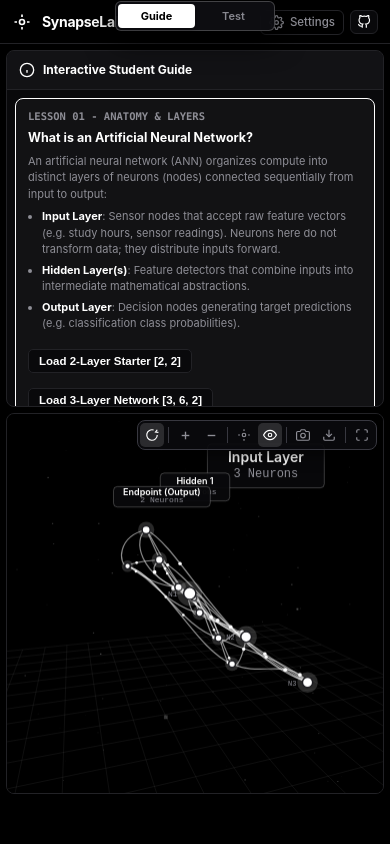
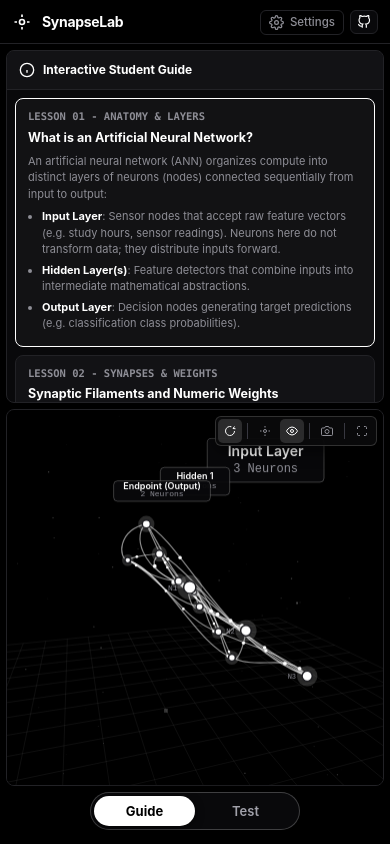
Before and after one commit to PurohitBhagyesh/synapselab, a plain HTML site: page index.html in a window 390 px wide. Drawn offline with Linux system fonts and the light colour scheme.

Commit message:
Refactor mobile UI with macOS capsule pill switcher, remove guide button clutter, add 2-finger pinch zoom, compact toolbar, and update documentation

```diff
--- a/app.js
+++ b/app.js
@@ -452,9 +452,14 @@ epochs = ${config.epochs || 300}`;
     targetCamDist = Math.max(260, Math.min(1250, targetCamDist + e.deltaY * sens));
   }, { passive: false });
 
-  // Touch Support with Fluid Swipe Physics
+  // Touch Support with Fluid 1-Finger Orbit & 2-Finger Pinch Zoom
+  let touchStartDist = 0;
+  let touchStartCamDist = targetCamDist;
+  let isPinching = false;
+
   canvas.addEventListener('touchstart', e => {
     if (e.touches.length === 1) {
+      isPinching = false;
       isDragging = true;
       lastX = e.touches[0].clientX;
       lastY = e.touches[0].clientY;
@@ -467,16 +472,22 @@ epochs = ${config.epochs || 300}`;
       mouseScreenX = e.touches[0].clientX - rect.left;
       mouseScreenY = e.touches[0].clientY - rect.top;
       updateHoveredDot(mouseScreenX, mouseScreenY);
+    } else if (e.touches.length >= 2) {
+      isDragging = false;
+      isPinching = true;
+      const dx = e.touches[0].clientX - e.touches[1].clientX;
+      const dy = e.touches[0].clientY - e.touches[1].clientY;
+      touchStartDist = Math.hypot(dx, dy);
+      touchStartCamDist = targetCamDist;
     }
   }, { passive: true });
 
   canvas.addEventListener('touchmove', e => {
-    if (e.touches.length !== 1) return;
-    const rect = canvas.getBoundingClientRect();
-    mouseScreenX = e.touches[0].clientX - rect.left;
-    mouseScreenY = e.touches[0].clientY - rect.top;
-
-    if (isDragging) {
+    if (e.touches.length === 1 && isDragging && !isPinching) {
+      const rect = canvas.getBoundingClientRect();
+      mouseScreenX = e.touches[0].clientX - rect.left;
+      mouseScreenY = e.touches[0].clientY - rect.top;
+
       const sens = 0.007 * (settings.orbitSensitivity || 1.0);
       const dx = (e.touches[0].clientX - lastX) * sens;
       const dy = (e.touches[0].clientY - lastY) * sens;
@@ -486,12 +497,35 @@ epochs = ${config.epochs || 300}`;
       targetPitch = Math.max(-0.65, Math.min(0.85, targetPitch + dy));
       lastX = e.touches[0].clientX;
       lastY = e.touches[0].clientY;
-    }
-    updateHoveredDot(mouseScreenX, mouseScreenY);
+      updateHoveredDot(mouseScreenX, mouseScreenY);
+    } else if (e.touches.length >= 2 && isPinching) {
+      const dx = e.touches[0].clientX - e.touches[1].clientX;
+      const dy = e.touches[0].clientY - e.touches[1].clientY;
+      const currentDist = Math.hypot(dx, dy);
+      if (touchStartDist > 0) {
+        const scale = touchStartDist / Math.max(10, currentDist);
+        targetCamDist = Math.max(260, Math.min(1250, touchStartCamDist * scale));
+      }
+    }
   }, { passive: true });
 
-  canvas.addEventListener('touchend', () => {
+  canvas.addEventListener('touchend', e => {
+    if (e.touches.length === 0) {
+      isDragging = false;
+      isPinching = false;
+      touchStartDist = 0;
+    } else if (e.touches.length === 1) {
+      isPinching = false;
+      isDragging = true;
+      lastX = e.touches[0].clientX;
+      lastY = e.touches[0].clientY;
+    }
+  });
+
+  canvas.addEventListener('touchcancel', () => {
     isDragging = false;
+    isPinching = false;
+    touchStartDist = 0;
   });
 
   // Viewport Toolbar & Fullscreen Controls
@@ -1096,7 +1130,7 @@ epochs = ${config.epochs || 300}`;
   }
 
   // ---------------------------------------------------------------------------
-  // 6. GUIDE MODE INTERACTIVE LESSONS & CALL-TO-ACTIONS (Light-Up Animation)
+  // 6. GUIDE MODE INTERACTIVE LESSONS (Touch Lesson to Switch Architecture & Trigger Animation)
   // ---------------------------------------------------------------------------
   const lessonCards = document.querySelectorAll('.lesson-card');
   lessonCards.forEach((card) => {
@@ -1106,101 +1140,41 @@ epochs = ${config.epochs || 300}`;
 
       const lessonIdx = parseInt(card.dataset.lesson, 10);
       if (lessonIdx === 0) {
+        // Lesson 1: Anatomy & Layers (Standard 3-layer architecture)
         activeGuideConfig = { layers: [3, 6, 2], activation: 'relu', learningRate: 0.05, epochs: 200 };
         buildNetwork([3, 6, 2]);
         targetCamDist = 650;
+        triggerLiveForwardPass();
       } else if (lessonIdx === 1) {
+        // Lesson 2: Synapses & Weights (Excitatory & Inhibitory filaments)
         activeGuideConfig = { layers: [3, 8, 3], activation: 'relu', learningRate: 0.05, epochs: 250 };
         buildNetwork([3, 8, 3]);
         targetCamDist = 650;
+        triggerLiveForwardPass();
       } else if (lessonIdx === 2) {
+        // Lesson 3: The Neuron & ReLU (Activated Non-Linearity)
         activeGuideConfig = { layers: [2, 5, 2], activation: 'relu', learningRate: 0.05, epochs: 200 };
         buildNetwork([2, 5, 2]);
         targetCamDist = 620;
+        triggerLiveForwardPass();
       } else if (lessonIdx === 3) {
+        // Lesson 4: Deep Learning (Hierarchical 4-layer network)
         activeGuideConfig = { layers: [3, 8, 6, 2], activation: 'relu', learningRate: 0.03, epochs: 400 };
         buildNetwork([3, 8, 6, 2]);
         targetCamDist = 700;
+        triggerLiveForwardPass();
       } else if (lessonIdx === 4) {
+        // Lesson 5: Training & Gradient Descent (Backpropagation Simulation Cascade)
         activeGuideConfig = { layers: [3, 6, 4, 2], activation: 'relu', learningRate: 0.05, epochs: 300 };
         buildNetwork([3, 6, 4, 2]);
         targetCamDist = 680;
+        triggerSimulateTraining();
       } else if (lessonIdx === 5) {
+        // Lesson 6: Transition directly into Test Mode Code Lab
         switchMode('test');
-        return;
-      }
-      triggerLiveForwardPass(); // Light up animation in all guides
+      }
     });
   });
-
-  const btnLesson1Starter = document.getElementById('btnLesson1Starter');
-  if (btnLesson1Starter) {
-    btnLesson1Starter.addEventListener('click', (e) => {
-      e.stopPropagation();
-      activeGuideConfig = { layers: [2, 2], activation: 'relu', learningRate: 0.05, epochs: 150 };
-      buildNetwork([2, 2]);
-      targetCamDist = 580;
-      triggerLiveForwardPass();
-    });
-  }
-
-  const btnLesson1Standard = document.getElementById('btnLesson1Standard');
-  if (btnLesson1Standard) {
-    btnLesson1Standard.addEventListener('click', (e) => {
-      e.stopPropagation();
-      activeGuideConfig = { layers: [3, 6, 2], activation: 'relu', learningRate: 0.05, epochs: 200 };
-      buildNetwork([3, 6, 2]);
-      targetCamDist = 650;
-      triggerLiveForwardPass();
-    });
-  }
-
-  const btnPulseGuide = document.getElementById('btnPulseGuide');
-  if (btnPulseGuide) {
-    btnPulseGuide.addEventListener('click', (e) => {
-      e.stopPropagation();
-      activeGuideConfig = { layers: [3, 8, 3], activation: 'relu', learningRate: 0.05, epochs: 250 };
-      triggerLiveForwardPass();
-    });
-  }
-
-  const btnLesson3Inspect = document.getElementById('btnLesson3Inspect');
-  if (btnLesson3Inspect) {
-    btnLesson3Inspect.addEventListener('click', (e) => {
-      e.stopPropagation();
-      activeGuideConfig = { layers: [2, 5, 2], activation: 'relu', learningRate: 0.05, epochs: 200 };
-      buildNetwork([2, 5, 2]);
-      triggerLiveForwardPass();
-    });
-  }
-
-  const btnLesson4Deep = document.getElementById('btnLesson4Deep');
-  if (btnLesson4Deep) {
-    btnLesson4Deep.addEventListener('click', (e) => {
-      e.stopPropagation();
-      activeGuideConfig = { layers: [3, 8, 6, 2], activation: 'relu', learningRate: 0.03, epochs: 400 };
-      buildNetwork([3, 8, 6, 2]);
-      triggerLiveForwardPass();
-    });
-  }
-
-  const btnLesson5Train = document.getElementById('btnLesson5Train');
-  if (btnLesson5Train) {
-    btnLesson5Train.addEventListener('click', (e) => {
-      e.stopPropagation();
-      activeGuideConfig = { layers: [3, 6, 4, 2], activation: 'relu', learningRate: 0.05, epochs: 300 };
-      buildNetwork([3, 6, 4, 2]);
-      triggerLiveForwardPass();
-    });
-  }
-
-  const btnSwitchToTest = document.getElementById('btnSwitchToTest');
-  if (btnSwitchToTest) {
-    btnSwitchToTest.addEventListener('click', (e) => {
-      e.stopPropagation();
-      switchMode('test');
-    });
-  }
 
   // ---------------------------------------------------------------------------
   // 7. TEST MODE LIVE CODING & SIMULATION (VS CODE INTERACTIVE EXPERIENCE)
@@ -1388,11 +1362,7 @@ epochs = ${config.epochs || 300}`;
     }
   }
 
-  const btnDownloadCodeTab = document.getElementById('btnDownloadCodeTab');
-  if (btnDownloadCodeTab) attachTap(btnDownloadCodeTab, downloadCodeFile);
-
-  const btnDownloadCode = document.getElementById('btnDownloadCode');
-  if (btnDownloadCode) attachTap(btnDownloadCode, downloadCodeFile);
+
 
   const btnSaveImage = document.getElementById('btnSaveImage');
   if (btnSaveImage) attachTap(btnSaveImage, downloadNetworkImage);
--- a/index.html
+++ b/index.html
@@ -78,18 +78,6 @@
         </div>
       </a>
 
-      <!-- Mode Switcher: Guide vs Test (Compact Sleek Pill, Zero Symbols) -->
-      <div class="mode-segmented" id="modeSegmented" data-active="guide" role="tablist" aria-label="Learning Mode">
-        <div class="slider-pill"></div>
-        <button class="mode-tab active" id="tabGuide" type="button" role="tab" aria-selected="true">
-          <span>Guide</span>
-        </button>
-
-        <button class="mode-tab" id="tabTest" type="button" role="tab" aria-selected="false">
-          <span>Test</span>
-        </button>
-      </div>
-
       <!-- Navigation Right Utilities -->
       <div class="nav-end">
         <!-- Settings Button -->
@@ -110,6 +98,17 @@
       </div>
     </div>
   </nav>
+
+  <!-- Mode Switcher Pill Capsule (Outside nav to prevent backdrop-filter trap; top center desktop, floating bottom mobile) -->
+  <div class="mode-segmented" id="modeSegmented" data-active="guide" role="tablist" aria-label="Learning Mode">
+    <div class="slider-pill"></div>
+    <button class="mode-tab active" id="tabGuide" type="button" role="tab" aria-selected="true">
+      <span>Guide</span>
+    </button>
+    <button class="mode-tab" id="tabTest" type="button" role="tab" aria-selected="false">
+      <span>Test</span>
+    </button>
+  </div>
 
   <!-- =========================================================================
        2. MAIN WORKSPACE
@@ -144,14 +143,6 @@
             <li><strong>Hidden Layer(s)</strong>: Feature detectors that combine inputs into intermediate mathematical abstractions.</li>
             <li><strong>Output Layer</strong>: Decision nodes generating target predictions (e.g. classification class probabilities).</li>
           </ul>
-          <div class="lesson-actions-group">
-            <button class="lesson-action" id="btnLesson1Starter" type="button">
-              <span>Load 2-Layer Starter [2, 2]</span>
-            </button>
-            <button class="lesson-action" id="btnLesson1Standard" type="button">
-              <span>Load 3-Layer Network [3, 6, 2]</span>
-            </button>
-          </div>
         </article>
 
         <!-- Lesson 2 -->
@@ -166,9 +157,6 @@
             <li><strong>Negative weight</strong>: Inhibitory synapse that dampens or suppresses incoming data.</li>
             <li><strong>Magnitude (|w|)</strong>: Governs the strength of the connection. Hover or touch any neuron dot to isolate its incoming fan-in and outgoing fan-out.</li>
           </ul>
-          <button class="lesson-action" id="btnPulseGuide" type="button">
-            <span>Pulse Synaptic Signal Wave Across Network</span>
-          </button>
         </article>
 
         <!-- Lesson 3 -->
@@ -182,9 +170,6 @@
             <li><strong>Weighted Sum</strong>: Computes <em>z = &sum;(w<sub>i</sub> &times; x<sub>i</sub>) + b</em>, where <em>b</em> is a trainable bias term shifting the firing threshold.</li>
             <li><strong>Activation Function (ReLU)</strong>: <em>f(z) = max(0, z)</em>. Without non-linear activations, stacks of layers collapse into a single trivial linear equation, unable to model non-linear boundaries.</li>
           </ul>
-          <button class="lesson-action" id="btnLesson3Inspect" type="button">
-            <span>Inspect Activated Network [2, 5, 2]</span>
-          </button>
         </article>
 
         <!-- Lesson 4 -->
@@ -199,9 +184,6 @@
             <li><strong>Intermediate Layers</strong>: Combine primitives into geometric contours, shapes, and textures.</li>
             <li><strong>Deep Hidden Layers</strong>: Synthesize high-level semantic concepts before reaching the final decision layer.</li>
           </ul>
-          <button class="lesson-action" id="btnLesson4Deep" type="button">
-            <span>Load Deep 4-Layer Network [3, 8, 6, 2]</span>
-          </button>
         </article>
 
         <!-- Lesson 5 -->
@@ -216,9 +198,6 @@
             <li><strong>Backpropagation</strong>: Computes analytical partial derivatives <em>&part;&Lscr;/&part;w</em> for every weight via the calculus chain rule.</li>
             <li><strong>Gradient Descent</strong>: Updates weights opposite the error gradient: <em>w &larr; w - &eta; &part;&Lscr;/&part;w</em>, where <em>&eta;</em> is the learning rate.</li>
           </ul>
-          <button class="lesson-action" id="btnLesson5Train" type="button">
-            <span>Simulate Backprop Training Cascade</span>
-          </button>
         </article>
 
         <!-- Lesson 6: Transition to Code -->
@@ -226,11 +205,8 @@
           <div class="lesson-tag">LESSON 06 - CODE LAB</div>
           <h3 class="lesson-title">Ready to Build Your Own Architecture?</h3>
           <p class="lesson-desc">
-            You now understand layers, synapses, weights, activations, and backpropagation. Switch over to <strong>Test Mode</strong> to edit <code>network_threads.py</code> directly: customize layer dimensions, tune learning rates, and run forward passes live!
+            You now understand layers, synapses, weights, activations, and backpropagation. Tap anywhere on this card to switch to <strong>Test Mode</strong> and write custom Python architectures in <code>network_threads.py</code>.
           </p>
-          <button class="lesson-action primary-action" id="btnSwitchToTest" type="button">
-            <span>Switch to Test Mode (Code Lab)</span>
-          </button>
         </article>
       </div>
     </aside>
@@ -263,14 +239,6 @@
               <polygon points="13 2 3 14 12 14 11 22 21 10 12 10 13 2"/>
             </svg>
             <span>Simulate</span>
-          </button>
-          <button class="vscode-action-btn" id="btnDownloadCodeTab" type="button" title="Download Python Script (network_threads.py)">
-            <svg width="11" height="11" viewBox="0 0 24 24" fill="none" stroke="currentColor" stroke-width="2">
-              <path d="M21 15v4a2 2 0 0 1-2 2H5a2 2 0 0 1-2-2v-4"/>
-              <polyline points="7 10 12 15 17 10"/>
-              <line x1="12" y1="15" x2="12" y2="3"/>
-            </svg>
-            <span>Download</span>
           </button>
         </div>
       </div>
@@ -362,14 +330,6 @@ epochs = 300</textarea>
           <svg width="14" height="14" viewBox="0 0 24 24" fill="none" stroke="currentColor" stroke-width="2">
             <path d="M23 19a2 2 0 0 1-2 2H3a2 2 0 0 1-2-2V8a2 2 0 0 1 2-2h4l2-3h6l2 3h4a2 2 0 0 1 2 2z"/>
             <circle cx="12" cy="13" r="4"/>
-          </svg>
-        </button>
-
-        <button class="vp-btn" id="btnDownloadCode" type="button" data-tooltip="Download Python Script (.py)" title="Download Python Script (.py)">
-          <svg width="14" height="14" viewBox="0 0 24 24" fill="none" stroke="currentColor" stroke-width="2">
-            <path d="M21 15v4a2 2 0 0 1-2 2H5a2 2 0 0 1-2-2v-4"/>
-            <polyline points="7 10 12 15 17 10"/>
-            <line x1="12" y1="15" x2="12" y2="3"/>
           </svg>
         </button>
 
--- a/style.css
+++ b/style.css
@@ -111,32 +111,37 @@ body {
   letter-spacing: 0.1px;
 }
 
-/* Mode Switcher Segmented Control (Clean Developer Styling, Sleek & Compact) */
+/* Mode Switcher Segmented Control (macOS Pill Capsule Aesthetic Inspired by Image 2) */
 .mode-segmented {
-  position: relative;
+  position: fixed;
+  top: 9px;
+  left: 50%;
+  transform: translateX(-50%);
+  z-index: 1005;
   display: inline-flex;
   align-items: center;
-  background: #101014;
-  border: 1px solid var(--border-strong);
-  border-radius: 6px;
-  padding: 2px;
-  height: 28px;
+  background: #000000;
+  border: 1px solid rgba(255, 255, 255, 0.2);
+  border-radius: 9999px;
+  padding: 3px;
+  height: 34px;
+  min-width: 200px;
   gap: 0;
-  box-shadow: inset 0 1px 3px rgba(0, 0, 0, 0.4);
+  box-shadow: 0 4px 20px rgba(0, 0, 0, 0.6);
 }
 
 .slider-pill {
   position: absolute;
-  top: 2px;
-  bottom: 2px;
-  left: 2px;
-  width: calc(50% - 2px);
+  top: 3px;
+  bottom: 3px;
+  left: 3px;
+  width: calc(50% - 3px);
   background: #ffffff;
-  border-radius: 4px;
+  border-radius: 9999px;
   transition: transform 0.22s cubic-bezier(0.16, 1, 0.3, 1);
   pointer-events: none;
   z-index: 1;
-  box-shadow: 0 1px 4px rgba(0, 0, 0, 0.4);
+  box-shadow: 0 2px 8px rgba(0, 0, 0, 0.5);
 }
 
 .mode-segmented[data-active="guide"] .slider-pill {
@@ -152,17 +157,17 @@ body {
   z-index: 2;
   background: transparent;
   border: none;
-  color: #888890;
-  font-size: 11.5px;
+  color: #a1a1aa;
+  font-size: 13px;
   font-weight: 600;
-  padding: 3px 12px;
-  border-radius: 4px;
+  padding: 5px 18px;
+  border-radius: 9999px;
   cursor: pointer;
   display: inline-flex;
   align-items: center;
   justify-content: center;
   gap: 0;
-  transition: color 0.2s ease;
+  transition: color 0.18s ease;
   font-family: inherit;
   flex: 1;
   user-select: none;
@@ -170,7 +175,7 @@ body {
 }
 
 .mode-tab:hover {
-  color: #e4e4e7;
+  color: #ffffff;
 }
 
 .mode-segmented[data-active="guide"] #tabGuide,
@@ -1482,33 +1487,64 @@ main {
   /* Compact Mode Switcher ALWAYS centered at bottom of screen on any device <= 920px */
   .mode-segmented {
     position: fixed !important;
-    bottom: 12px !important;
+    top: auto !important;
+    bottom: calc(14px + env(safe-area-inset-bottom, 0px)) !important;
     left: 50% !important;
     transform: translateX(-50%) !important;
-    z-index: 999 !important;
-    min-width: 160px;
-    height: 30px;
-    padding: 2px;
-    background: rgba(14, 14, 18, 0.96) !important;
+    z-index: 1005 !important;
+    min-width: 210px;
+    height: 38px;
+    padding: 3px;
+    background: rgba(10, 10, 12, 0.94) !important;
     backdrop-filter: blur(24px) !important;
     -webkit-backdrop-filter: blur(24px) !important;
     border: 1px solid rgba(255, 255, 255, 0.22) !important;
-    box-shadow: 0 8px 30px rgba(0, 0, 0, 0.85) !important;
+    box-shadow: 0 8px 32px rgba(0, 0, 0, 0.9) !important;
+    border-radius: 9999px !important;
+  }
+
+  .slider-pill {
+    top: 3px;
+    bottom: 3px;
+    left: 3px;
+    width: calc(50% - 3px);
+    border-radius: 9999px !important;
+  }
+
+  .mode-tab {
+    padding: 6px 18px;
+    font-size: 13px;
+    border-radius: 9999px !important;
+  }
+
+  /* Compact Symbol Box (Viewport Toolbar) on Mobile */
+  .viewport-toolbar {
+    top: 6px;
+    right: 6px;
+    padding: 2px 4px;
+    gap: 3px;
+    background: rgba(10, 10, 12, 0.9);
+    border: 1px solid rgba(255, 255, 255, 0.16);
     border-radius: 6px;
-  }
-
-  .slider-pill {
-    top: 2px;
-    bottom: 2px;
-    left: 2px;
-    width: calc(50% - 2px);
-    border-radius: 4px;
-  }
-
-  .mode-tab {
-    padding: 3px 14px;
-    font-size: 11px;
-    border-radius: 4px;
+    z-index: 50;
+  }
+
+  .vp-btn {
+    width: 25px;
+    height: 25px;
+    padding: 3px;
+  }
+
+  .vp-btn svg {
+    width: 12px;
+    height: 12px;
+  }
+
+  /* Hide zoom buttons on mobile since pinch-to-zoom is supported natively */
+  #btnZoomIn,
+  #btnZoomOut,
+  .viewport-toolbar .vp-divider:nth-of-type(1) {
+    display: none !important;
   }
 
   .bottom-bar {
@@ -1526,9 +1562,8 @@ main {
 @media (max-width: 920px) and (orientation: portrait), (max-width: 920px) and (max-aspect-ratio: 11/10) {
   main {
     flex-direction: column !important;
-    padding: 6px;
+    padding: 6px 6px 58px 6px;
     height: calc(100dvh - 44px);
-    padding-bottom: 50px; /* Space for the bottom floating mode switcher */
     gap: 6px;
   }
 
```
Also changed, not shown: 1 other file.
